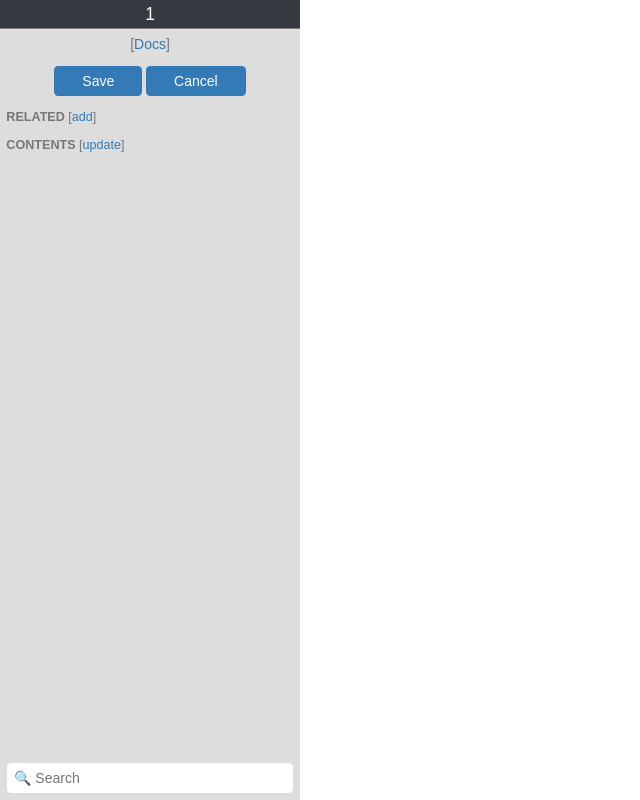
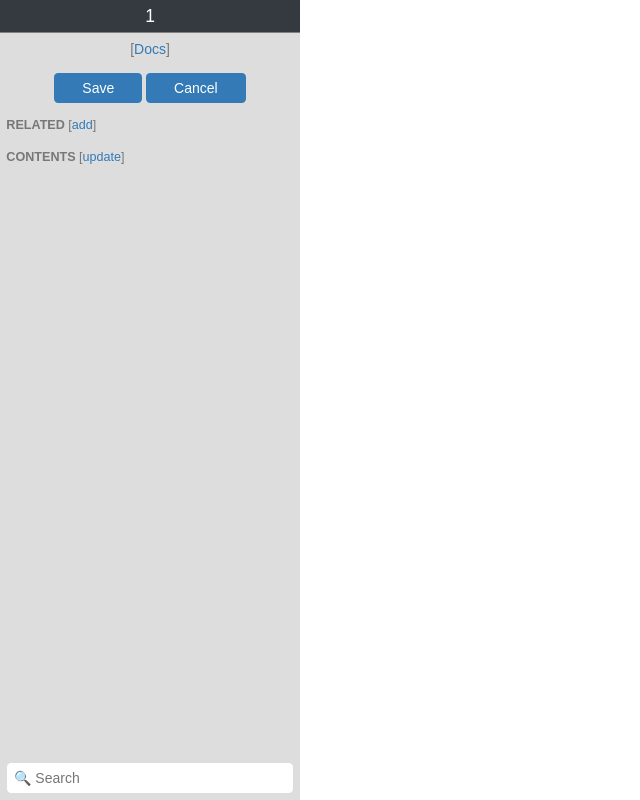
Before and after one commit to cu/silicon, a Flask app: page /edit/1 in a window 1280 px wide. Shown: the whole page, without its empty margins (0-640 px from the left). Run offline with Flask 2, Linux system fonts and the light colour scheme; data that the repository does not hold is empty; parts of the project's set-up code (start-up, migrations or seed data) failed here and were passed over; some libraries are stand-ins or nearby versions.

Commit message:
CSS: fix line spacing

```diff
--- a/silicon/static/css/main.css
+++ b/silicon/static/css/main.css
@@ -10,6 +10,7 @@ html {
 
 body, html {
     overflow-x: hidden;
+    line-height: 1.4;
 }
 
 body {
```
